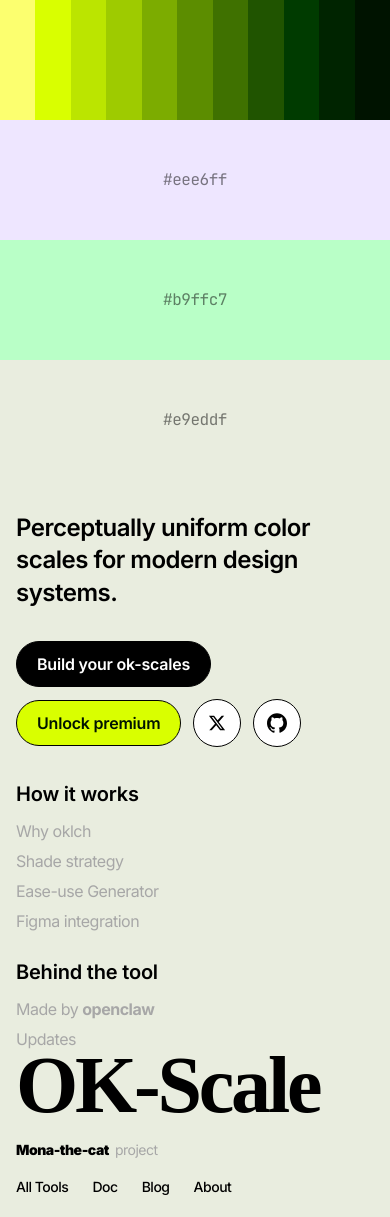
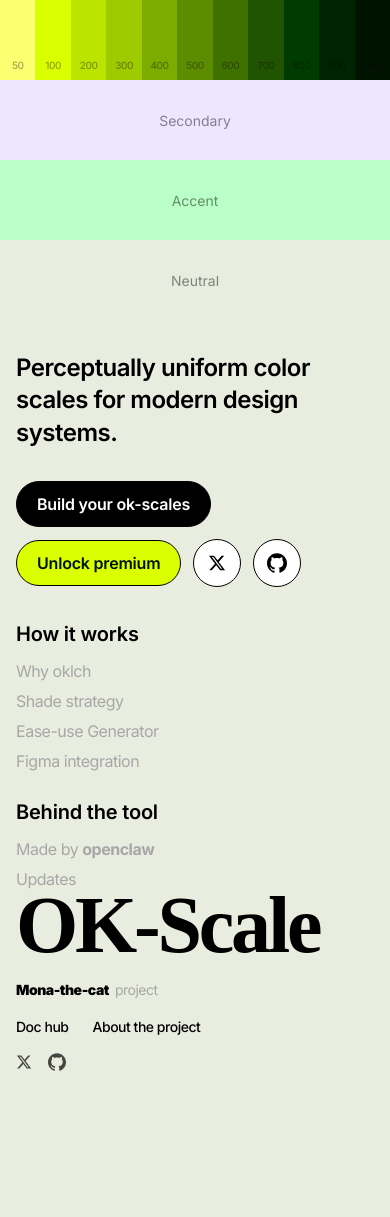
Before and after one commit to BIAsia/okscale, a Preact app: page / in a window 390 px wide. After the commit the page ends 1091 px from the top, so only its background shows below. Built offline with nearby package versions, Linux system fonts and the light colour scheme; a web font is replaced by a local one.

Commit message:
fix: hover transition

```diff
--- a/src/pages/LandingPage.tsx
+++ b/src/pages/LandingPage.tsx
@@ -1,4 +1,4 @@
-import { useState } from 'preact/hooks';
+import { useState, useRef } from 'preact/hooks';
 import type { FullPalette, PaletteEntry } from '../lib/palette';
 
 type LandingPageProps = {
@@ -20,39 +20,97 @@
 
 /* ── Color Banner (top 4-column strip) ── */
 
+type BannerPhase = 'expanded' | 'collapsing' | null;
+
 function LandingColorBanner(props: { palette: FullPalette | null }) {
   var p = props.palette;
+  var [activeKey, setActiveKey] = useState<string | null>(null);
+  var [phase, setPhase] = useState<BannerPhase>(null);
+  var timerRef = useRef<ReturnType<typeof setTimeout> | null>(null);
+
+  function handleEnter(key: string) {
+    if (timerRef.current) {
+      clearTimeout(timerRef.current);
+      timerRef.current = null;
+    }
+    setActiveKey(key);
+    setPhase('expanded');
+  }
+
+  function handleLeave() {
+    // Phase 1: collapse width back to equal, shades still visible
+    setPhase('collapsing');
+    // Phase 2: after flex transition, fade shades → solid
+    timerRef.current = setTimeout(function () {
+      setActiveKey(null);
+      setPhase(null);
+      timerRef.current = null;
+    }, 450);
+  }
+
+  var entries = [
+    { key: 'primary', entry: p ? p.primary : null, label: 'Primary' },
+    { key: 'secondary', entry: p ? p.secondary : null, label: 'Secondary' },
+    { key: 'accent', entry: p ? p.accent : null, label: 'Accent' },
+    { key: 'neutral', entry: p ? p.neutral : null, label: 'Neutral' },
+  ];
+
   return (
     <div class="landing-banner" role="banner" aria-label="Color palette preview">
-      <BannerColumn entry={p ? p.primary : null} label="Primary" />
-      <BannerColumn entry={p ? p.secondary : null} label="Secondary" />
-      <BannerColumn entry={p ? p.accent : null} label="Accent" />
-      <BannerColumn entry={p ? p.neutral : null} label="Neutral" />
+      {entries.map(function (e) {
+        var isActive = activeKey === e.key;
+        var isOtherHidden = activeKey !== null && !isActive && phase === 'expanded';
+        return (
+          <BannerColumn
+            key={e.key}
+            entry={e.entry}
+            label={e.label}
+            isActive={isActive}
+            phase={phase}
+            isOtherHidden={isOtherHidden}
+            onEnter={function () { handleEnter(e.key); }}
+            onLeave={handleLeave}
+          />
+        );
+      })}
     </div>
   );
 }
 
-function BannerColumn(props: { entry: PaletteEntry | null; label: string }) {
-  var hoverState = useState(false);
-  var hovered = hoverState[0];
-  var setHovered = hoverState[1];
-
+function BannerColumn(props: {
+  entry: PaletteEntry | null;
+  label: string;
+  isActive: boolean;
+  phase: BannerPhase;
+  isOtherHidden: boolean;
+  onEnter: () => void;
+  onLeave: () => void;
+}) {
   var entry = props.entry;
-  var baseHex = entry ? entry.baseHex : '#ccc';
+  var baseHex = entry ? entry.baseHex : '#cccccc';
   var scale = entry ? entry.scale : [];
   var hasScale = scale && scale.length > 0;
 
+  var colClass = 'landing-banner-col';
+  if (props.isActive && props.phase === 'expanded') {
+    colClass += ' landing-banner-col--expanded';
+  } else if (props.isActive && props.phase === 'collapsing') {
+    colClass += ' landing-banner-col--collapsing';
+  } else if (props.isOtherHidden) {
+    colClass += ' landing-banner-col--other-hidden';
+  }
+
   return (
     <div
-      class={'landing-banner-col' + (hovered ? ' landing-banner-col--expanded' : '')}
-      onMouseEnter={function () { setHovered(true); }}
-      onMouseLeave={function () { setHovered(false); }}
+      class={colClass}
+      onMouseEnter={props.onEnter}
+      onMouseLeave={props.onLeave}
     >
-      {/* Solid color layer — fades out on hover */}
+      {/* Solid color layer — visible in stable/collapsing-done state */}
       <div class="landing-banner-solid" style={{ background: baseHex }}>
-        <span class="landing-banner-hex">{entry ? baseHex : '—'}</span>
+        <span class="landing-banner-label">{props.label}</span>
       </div>
-      {/* Shades layer — fades in on hover */}
+      {/* Shades layer — visible when active (expanded or collapsing) */}
       {hasScale ? (
         <div class="landing-banner-shades">
           {scale.map(function (item, i) {
@@ -61,7 +119,9 @@
                 key={i}
                 class="landing-banner-shade"
                 style={{ background: item.hex }}
-              />
+              >
+                <span class="landing-banner-shade-step">{item.step}</span>
+              </div>
             );
           })}
         </div>
@@ -154,11 +214,33 @@
         <span class="landing-footer-label">project</span>
       </div>
       <nav class="landing-footer-nav" aria-label="Footer navigation">
-        <a href="/app" onClick={function (e: Event) { e.preventDefault(); props.onNavigate('/app'); }}>All Tools</a>
-        <a href="/docs" onClick={function (e: Event) { e.preventDefault(); props.onNavigate('/docs'); }}>Doc</a>
-        <a href="#">Blog</a>
-        <a href="#">About</a>
+        <a href="/docs" onClick={function (e: Event) { e.preventDefault(); props.onNavigate('/docs'); }}>Doc hub</a>
+        <a href="#">About the project</a>
       </nav>
+      <div class="landing-footer-icons">
+        <a
+          class="landing-footer-icon-btn"
+          href="https://x.com"
+          target="_blank"
+          rel="noreferrer"
+          aria-label="X (Twitter)"
+        >
+          <svg width="16" height="16" viewBox="0 0 24 24" fill="currentColor" aria-hidden="true">
+            <path d="M18.244 2.25h3.308l-7.227 8.26 8.502 11.24H16.17l-5.214-6.817L4.99 21.75H1.68l7.73-8.835L1.254 2.25H8.08l4.713 6.231zm-1.161 17.52h1.833L7.084 4.126H5.117z" />
+          </svg>
+        </a>
+        <a
+          class="landing-footer-icon-btn"
+          href="https://github.com/BIAsia/okscale"
+          target="_blank"
+          rel="noreferrer"
+          aria-label="GitHub"
+        >
+          <svg width="18" height="18" viewBox="0 0 24 24" fill="currentColor" aria-hidden="true">
+            <path d="M12 .297c-6.63 0-12 5.373-12 12 0 5.303 3.438 9.8 8.205 11.385.6.113.82-.258.82-.577 0-.285-.01-1.04-.015-2.04-3.338.724-4.042-1.61-4.042-1.61C4.422 18.07 3.633 17.7 3.633 17.7c-1.087-.744.084-.729.084-.729 1.205.084 1.838 1.236 1.838 1.236 1.07 1.835 2.809 1.305 3.495.998.108-.776.417-1.305.76-1.605-2.665-.3-5.466-1.332-5.466-5.93 0-1.31.465-2.38 1.235-3.22-.135-.303-.54-1.523.105-3.176 0 0 1.005-.322 3.3 1.23.96-.267 1.98-.399 3-.405 1.02.006 2.04.138 3 .405 2.28-1.552 3.285-1.23 3.285-1.23.645 1.653.24 2.873.12 3.176.765.84 1.23 1.91 1.23 3.22 0 4.61-2.805 5.625-5.475 5.92.42.36.81 1.096.81 2.22 0 1.606-.015 2.896-.015 3.286 0 .315.21.69.825.57C20.565 22.092 24 17.592 24 12.297c0-6.627-5.373-12-12-12" />
+          </svg>
+        </a>
+      </div>
     </footer>
   );
 }
--- a/src/styles/global.css
+++ b/src/styles/global.css
@@ -1175,20 +1175,36 @@
 
 /* Banner: 4-column color strip */
 .landing-banner {
-  display: grid;
-  grid-template-columns: 1fr 1fr 1fr 1fr;
+  display: flex;
   width: 100%;
   height: 200px;
 }
 
+/* ── Banner column ── */
 .landing-banner-col {
   position: relative;
+  flex: 1 1 0%;
   height: 100%;
   overflow: hidden;
   cursor: pointer;
-}
-
-/* Solid color layer — visible by default, fades out on hover */
+  min-width: 0;
+  transition: flex-grow 0.45s cubic-bezier(0.4, 0, 0.2, 1);
+}
+
+/* Hovered column: expand to fill nearly all space */
+.landing-banner-col--expanded {
+  flex-grow: 11;
+}
+
+/* Other columns while a sibling is expanded: collapse to nothing */
+.landing-banner-col--other-hidden {
+  flex-grow: 0.001;
+}
+
+/* Collapsing column: flex returns to 1 (default), shades still visible */
+/* .landing-banner-col--collapsing uses the default flex-grow: 1 */
+
+/* Solid color layer — visible normally, fades out when active */
 .landing-banner-solid {
   position: absolute;
   inset: 0;
@@ -1196,44 +1212,63 @@
   align-items: center;
   justify-content: center;
   opacity: 1;
-  transition: opacity 0.45s cubic-bezier(0.4, 0, 0.2, 1);
+  transition: opacity 0.3s cubic-bezier(0.4, 0, 0.2, 1);
   z-index: 2;
 }
 
-.landing-banner-col--expanded .landing-banner-solid {
+/* Hide solid while shades are shown (expanded AND collapsing) */
+.landing-banner-col--expanded .landing-banner-solid,
+.landing-banner-col--collapsing .landing-banner-solid {
   opacity: 0;
-}
-
-.landing-banner-hex {
-  font-family: 'JetBrains Mono', monospace;
+  pointer-events: none;
+}
+
+/* Palette name label shown in solid (stable) state */
+.landing-banner-label {
+  font-family: 'Inter', sans-serif;
   font-weight: 400;
-  font-size: 16px;
-  color: rgba(0, 0, 0, 0.5);
+  font-size: 14px;
+  color: rgba(0, 0, 0, 0.45);
   mix-blend-mode: multiply;
-  transition: opacity 0.3s ease;
-}
-
-.landing-banner-col--expanded .landing-banner-hex {
-  opacity: 0;
-}
-
-/* Shades layer — hidden by default, fades in on hover */
+  letter-spacing: 0;
+  user-select: none;
+}
+
+/* Shades layer — hidden by default, shown when active */
 .landing-banner-shades {
   position: absolute;
   inset: 0;
   display: flex;
   opacity: 0;
-  transition: opacity 0.45s cubic-bezier(0.4, 0, 0.2, 1);
+  transition: opacity 0.3s cubic-bezier(0.4, 0, 0.2, 1);
   z-index: 1;
 }
 
-.landing-banner-col--expanded .landing-banner-shades {
+.landing-banner-col--expanded .landing-banner-shades,
+.landing-banner-col--collapsing .landing-banner-shades {
   opacity: 1;
 }
 
 .landing-banner-shade {
   flex: 1;
   height: 100%;
+  position: relative;
+  display: flex;
+  align-items: flex-end;
+  justify-content: center;
+  padding-bottom: 10px;
+}
+
+/* Step number (50, 100, … 950) shown inside each shade strip */
+.landing-banner-shade-step {
+  font-family: 'Inter', sans-serif;
+  font-weight: 500;
+  font-size: 10px;
+  line-height: 1;
+  color: rgba(0, 0, 0, 0.35);
+  mix-blend-mode: multiply;
+  user-select: none;
+  white-space: nowrap;
 }
 
 /* Content area */
@@ -1438,6 +1473,26 @@
   color: #a7a7a7;
 }
 
+.landing-footer-icons {
+  display: flex;
+  align-items: center;
+  gap: 16px;
+}
+
+.landing-footer-icon-btn {
+  display: flex;
+  align-items: center;
+  justify-content: center;
+  color: #000;
+  text-decoration: none;
+  opacity: 0.7;
+  transition: opacity 0.2s ease;
+}
+
+.landing-footer-icon-btn:hover {
+  opacity: 1;
+}
+
 /* Landing page fade-in for sections */
 @keyframes landing-fade-in {
   from {
@@ -1457,12 +1512,15 @@
 /* Landing responsive */
 @media (max-width: 768px) {
   .landing-banner {
-    grid-template-columns: 1fr;
+    flex-direction: column;
     height: auto;
   }
 
   .landing-banner-col {
-    height: 120px;
+    flex: none !important;
+    width: 100%;
+    height: 80px;
+    transition: none;
   }
 
   .landing-content {
```
Also changed, not shown: 1 other file (tests, documents, lock files or other folders).
